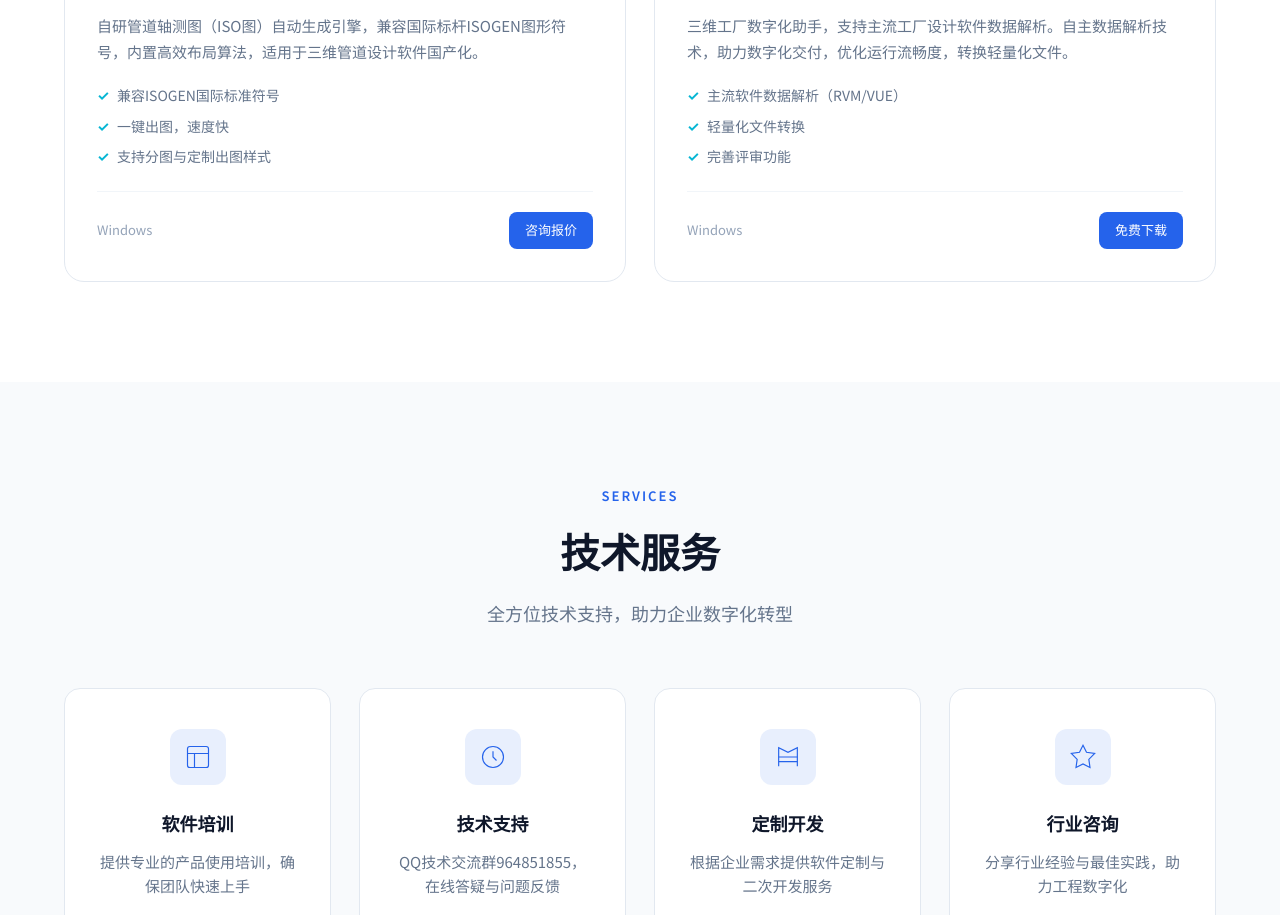
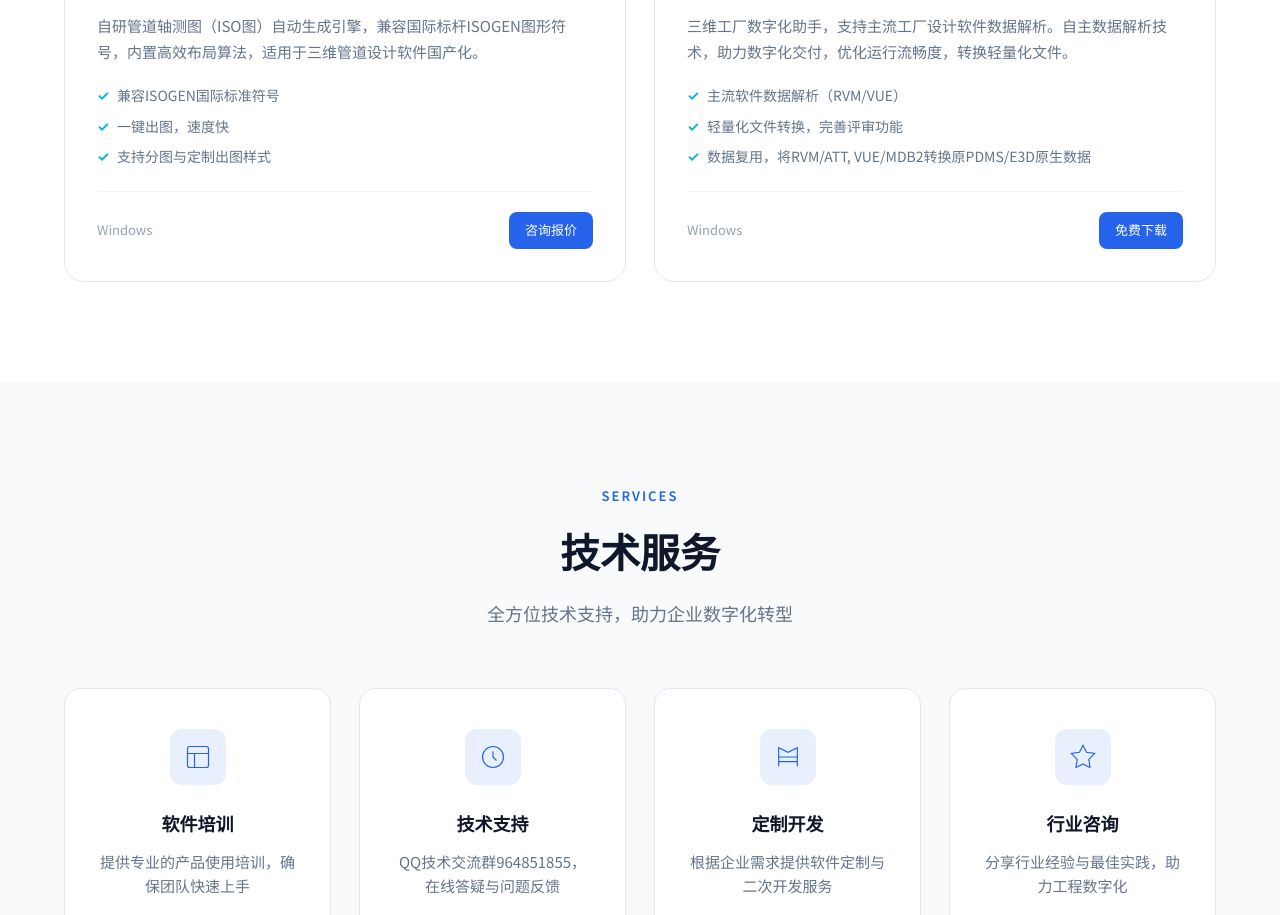
Before and after one commit to whtuhe/github.io, a plain HTML site: page index.html in a window 1280 px wide. Shown: the part 2780-3695 px from the top of the page. Drawn offline with Linux system fonts and the light colour scheme.

Commit message:
Update PlantAssistant description

```diff
--- a/index.html
+++ b/index.html
@@ -211,8 +211,8 @@
                     </p>
                     <ul class="product-features">
                         <li>主流软件数据解析（RVM/VUE）</li>
-                        <li>轻量化文件转换</li>
-                        <li>完善评审功能</li>
+                        <li>轻量化文件转换，完善评审功能</li>
+                        <li>数据复用，将RVM/ATT, VUE/MDB2转换原PDMS/E3D原生数据</li>
                     </ul>
                     <div class="product-footer">
                         <span class="product-platform">Windows</span>
```
